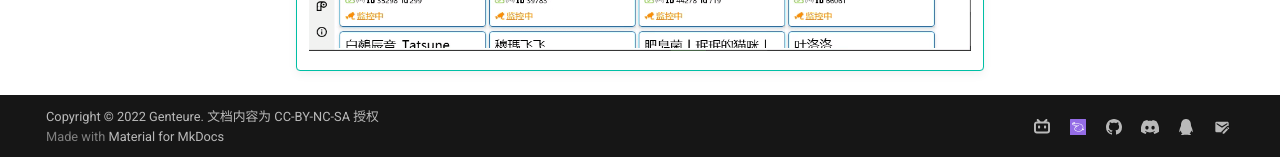
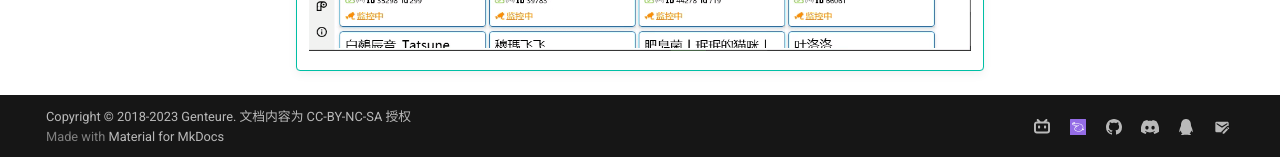
Before and after one commit to BililiveRecorder/website, an MkDocs documentation site: the page built from docs/user/index.md, in a window 1280 px wide and 900 px high, scrolled down 2266 px. Shown: the part 740-897 px from the top of the window. Built offline with MkDocs 1.6.1 and Material for MkDocs 9.7.7, drawn with Linux system fonts in a browser that asks for light colours; comment, search, counter and statistics services are not loaded.

Commit message:
misc: add update copyright years workflow

```diff
--- a/mkdocs.yml
+++ b/mkdocs.yml
@@ -9,7 +9,7 @@ repo_url: https://github.com/BililiveRecorder/BililiveRecorder
 repo_name: BililiveRecorder/BililiveRecorder
 edit_uri: https://github.com/BililiveRecorder/website/blob/main/docs/
 
-copyright: "Copyright &copy; 2022 Genteure. 文档内容为 CC-BY-NC-SA 授权"
+copyright: "Copyright &copy; 2018-2023 Genteure. 文档内容为 CC-BY-NC-SA 授权"
 
 watch:
   - data
```
Also changed, not shown: 1 other file.
